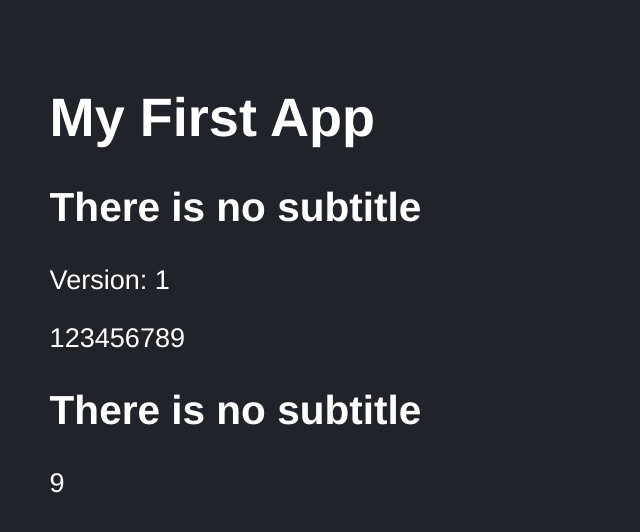
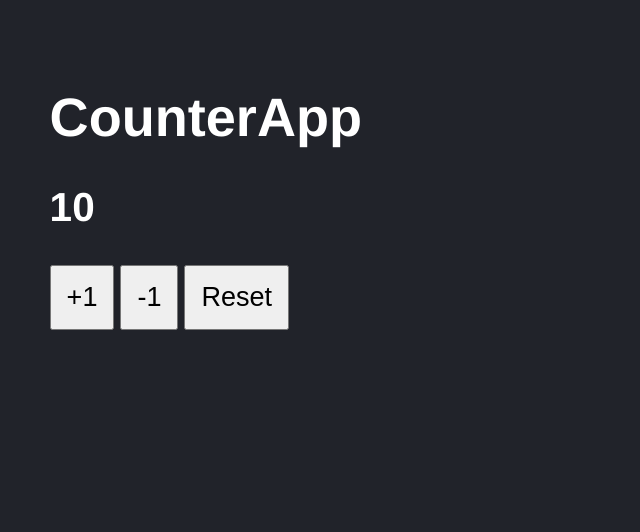
Before and after one commit to juan18506/first-react-app, a React (Vite) app: page / in a window 1280 px wide. Shown: the top 532 px of the page, without its empty margins (0-640 px from the left). Built offline with nearby package versions, Linux system fonts and the light colour scheme.

Commit message:
Added tests to CounterApp

```diff
--- a/src/main.jsx
+++ b/src/main.jsx
@@ -1,12 +1,11 @@
 import React from 'react';
 import ReactDOM from 'react-dom/client';
 import './styles.css';
-import { FirstApp } from './FirstApp';
+import { CounterApp } from './CounterApp';
 
 
 ReactDOM.createRoot(document.getElementById('root')).render(
   <React.StrictMode>
-    {/* <CounterApp value={ 10 } /> */}
-    <FirstApp title='My First App' />
+    <CounterApp value={ 10 } />
   </React.StrictMode>
 );
```
Also changed, not shown: 2 other files (tests, documents, lock files or other folders).
